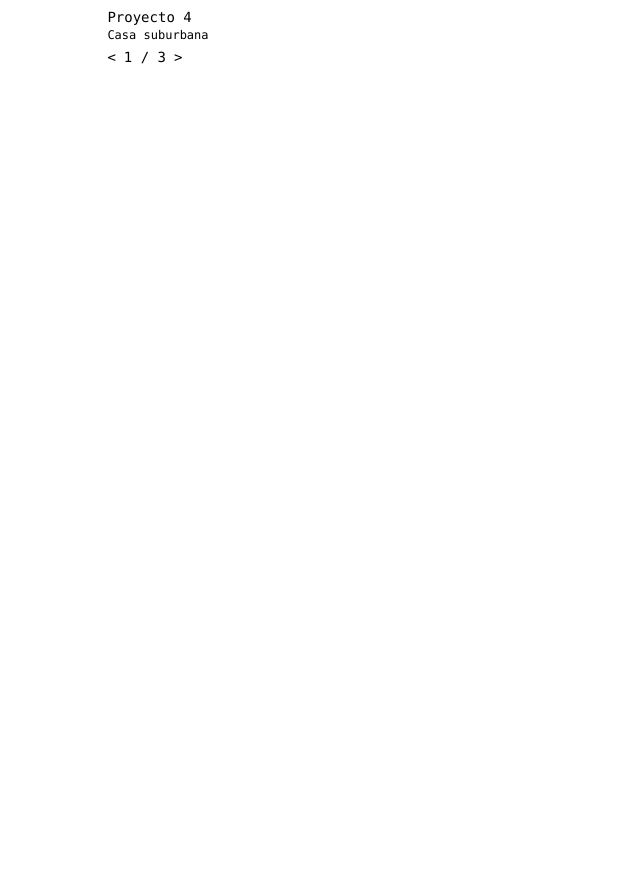
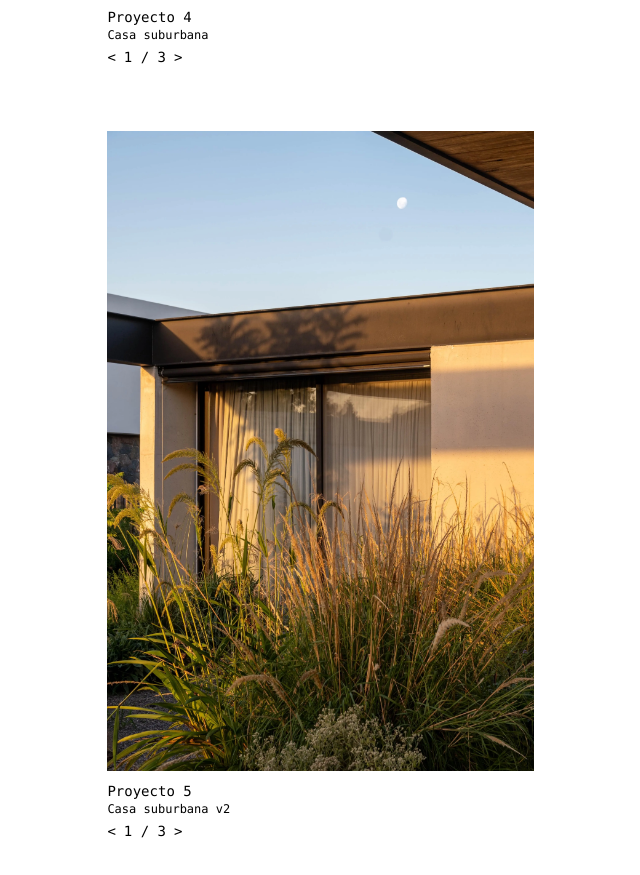
Before and after one commit to lalipognante/portfolio-3164-estudio, a Next.js app: page / in a window 1280 px wide. Shown: the part 2620-3495 px from the top of the page, without its empty margins (19-659 px from the left). Before the commit the page ends 2727 px from the top, so only its background shows below. Built offline with nearby package versions, Linux system fonts and the light colour scheme.

Commit message:
Update proyectos.ts

```diff
--- a/data/proyectos.ts
+++ b/data/proyectos.ts
@@ -32,5 +32,14 @@ export const proyectos = [
       "/proyectos/image4-project4.webp",
       "/proyectos/image5-project4.webp"
     ]
+  },
+  {
+    titulo: "Proyecto 5",
+    descripcion: "Casa suburbana v2",
+    imagenes: [
+      "/proyectos/image1-project4.webp",
+      "/proyectos/image4-project4.webp",
+      "/proyectos/image5-project4.webp"
+    ]
   }
 ];
```
